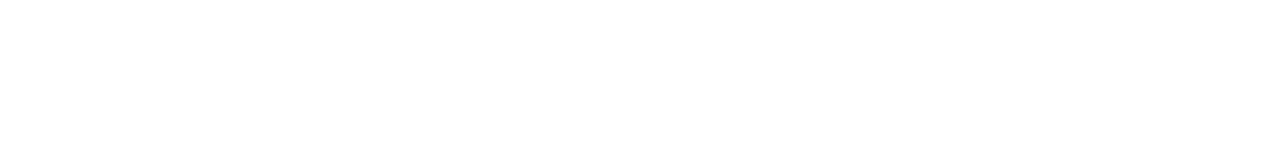
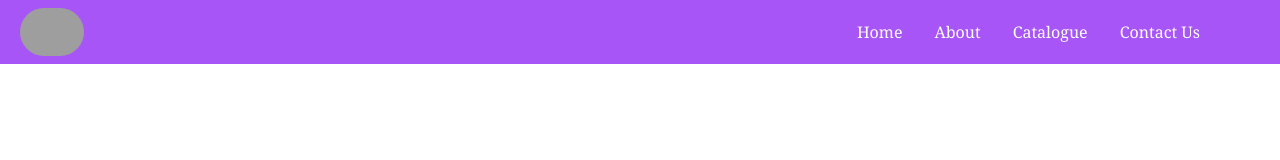
Before and after one commit to tumansutradhar/Tailwind-CSS, a plain HTML site: page index.html in a window 1280 px wide. Drawn offline with nearby package versions, Linux system fonts and the light colour scheme; grey boxes are pictures that could not be loaded.

Commit message:
add navbar

```diff
--- a/index.html
+++ b/index.html
@@ -1,11 +1,26 @@
 <!DOCTYPE html>
 <html lang="en">
+
 <head>
     <meta charset="UTF-8">
     <meta name="viewport" content="width=device-width, initial-scale=1.0">
+    <script src="https://cdn.tailwindcss.com"></script>
     <title>Document</title>
 </head>
+
 <body>
+    <nav class="w-auto bg-purple-500 text-white flex justify-between items-center">
+        <img class="h-12 ml-5 rounded-full" src="https://randomuser.me/api/portraits/lego/1.jpg" alt="">
+        <ul class="px-20 py-5 flex space-x-8 justify-end font-serif">
+            <li>Home</li>
+            <li>About</li>
+            <li>Catalogue</li>
+            <li>Contact Us</li>
+        </ul>
+    </nav>
+    <div class="main">
 
+    </div>
 </body>
+
 </html>
```
